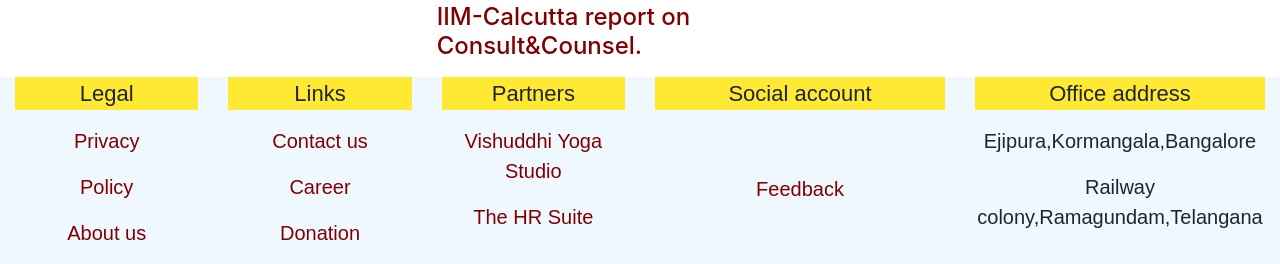
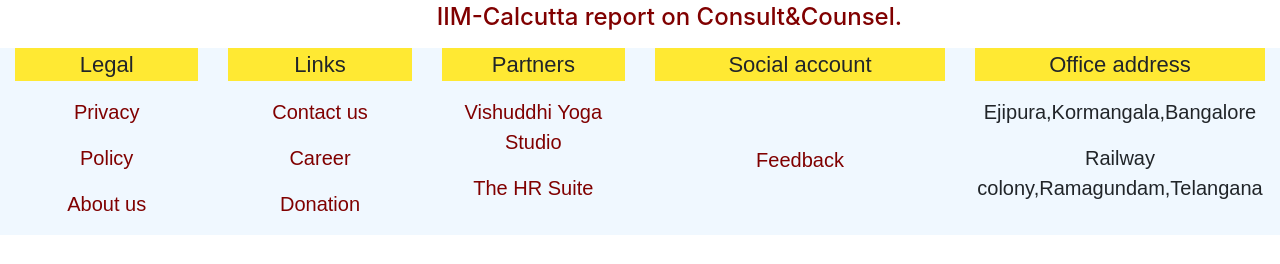
Before and after one commit to sumanpatra970/consultcounsel97, a Django app: page /aayushi in a window 1280 px wide. Shown: the part 2368-2632 px from the top of the page. After the commit the page ends 2603 px from the top, so only its background shows below. Run offline with Django 3.2, Linux system fonts and the light colour scheme.

Commit message:
Update base.html

```diff
--- a/templates/base.html
+++ b/templates/base.html
@@ -303,7 +303,7 @@
     <br>
     <div class="row">
         <div class="col-sm-4"></div>
-        <div class="col-sm-4">
+        <div class="col-sm-5">
             <a href="iimcalcutta-project"><h4>IIM-Calcutta report on Consult&Counsel.</p></a>
         </div>
     </div>
```
